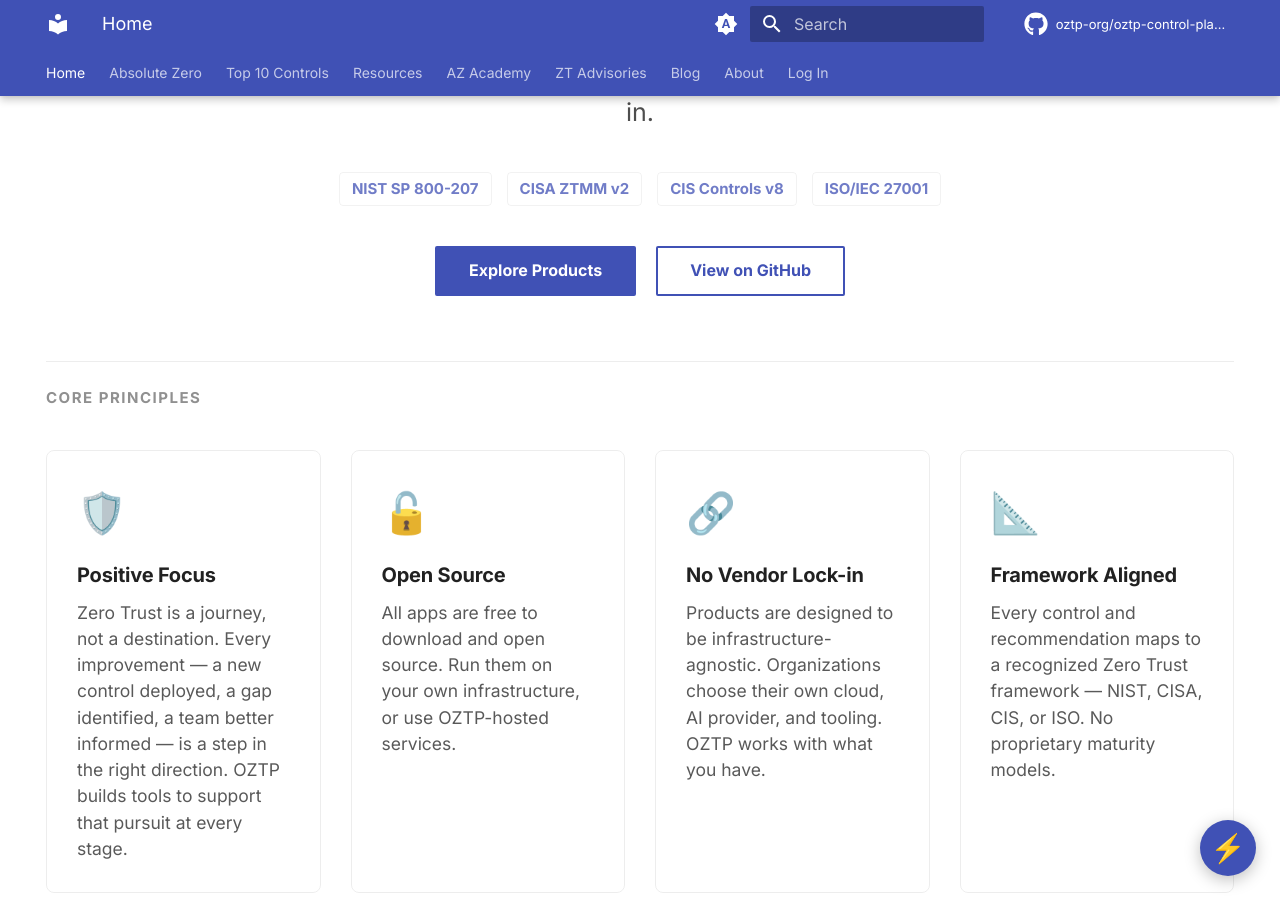
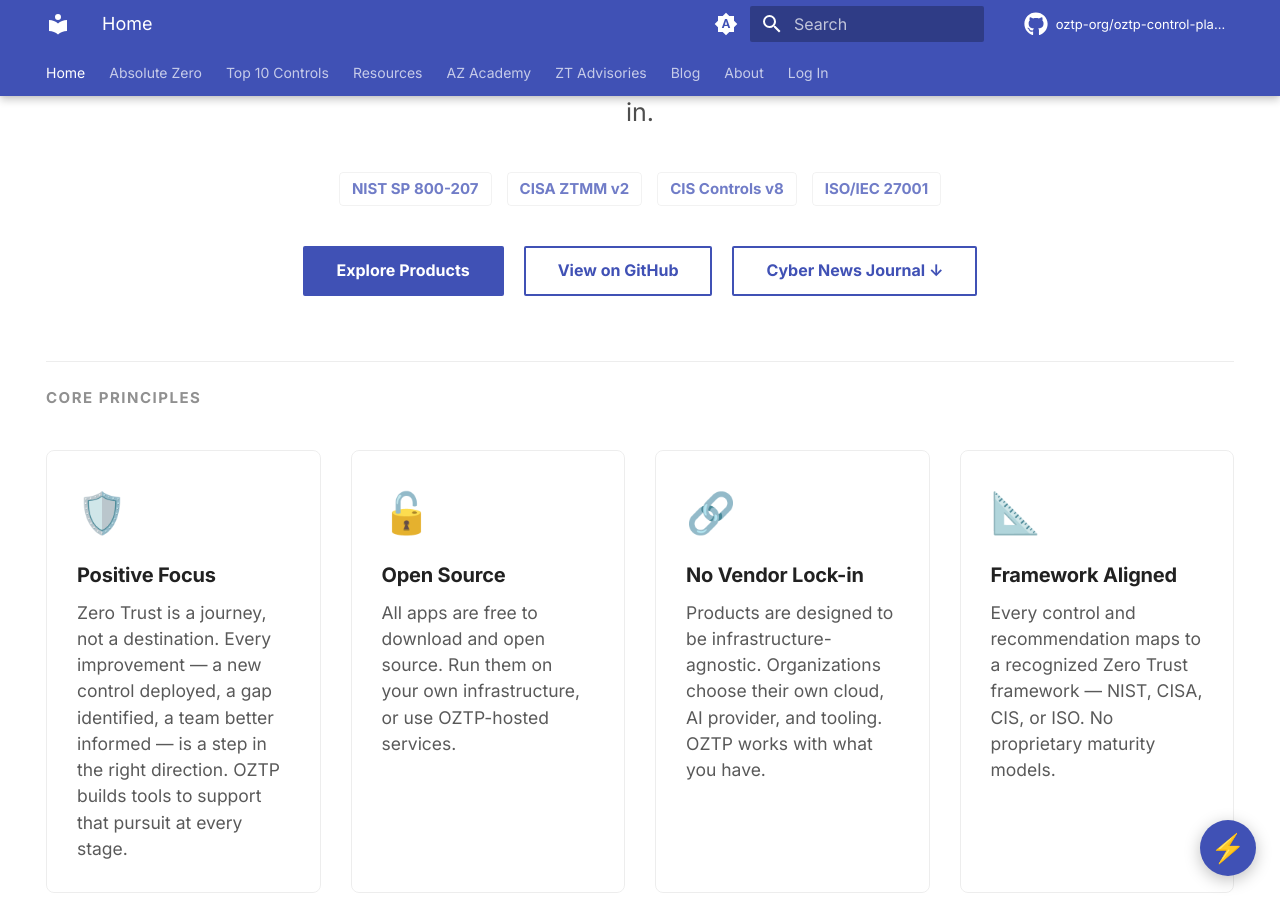
Before and after one commit to oztp-org/oztp-org.github.io, an MkDocs documentation site: the page built from docs/index.md, in a window 1280 px wide and 900 px high, scrolled down 466 px. Built offline with MkDocs 1.6.1 and Material for MkDocs 9.7.7, drawn with Linux system fonts in a browser that asks for light colours; comment, search, counter and statistics services are not loaded.

Commit message:
Add Cyber News Journal anchor button to homepage hero

```diff
--- a/docs/index.md
+++ b/docs/index.md
@@ -21,6 +21,7 @@ hide:
   <div class="cta-row">
     <a href="products/" class="md-button md-button--primary">Explore Products</a>
     <a href="https://github.com/oztp-org" class="md-button">View on GitHub</a>
+    <a href="#cyber-news-journal" class="md-button">Cyber News Journal &darr;</a>
   </div>
 </div>
 
@@ -105,7 +106,7 @@ Start with visibility. Add controls when you're ready. Let the frameworks guide
 
 ---
 
-<p class="section-label">Cyber Incident Journal</p>
+<p class="section-label" id="cyber-news-journal">Cyber Incident Journal</p>
 
 ## Emerging Incidents & Zero Trust Lessons Learned
 
```
